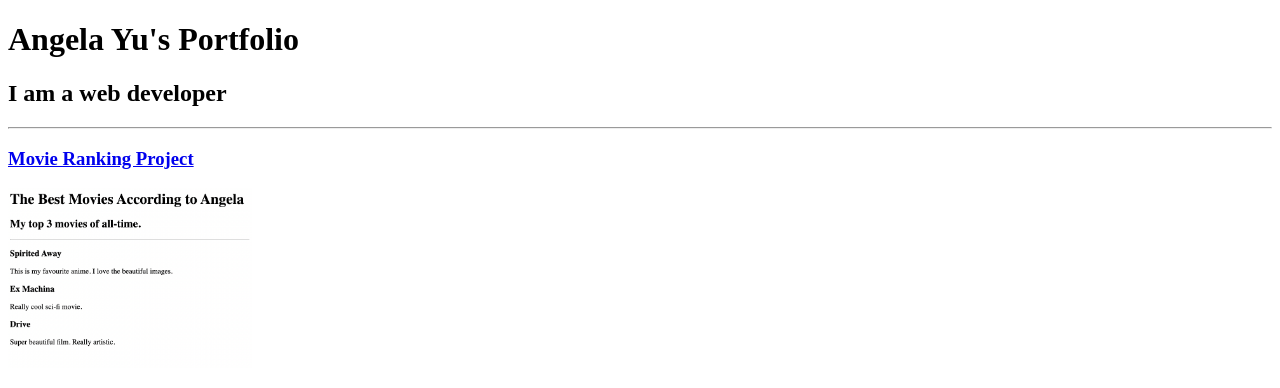
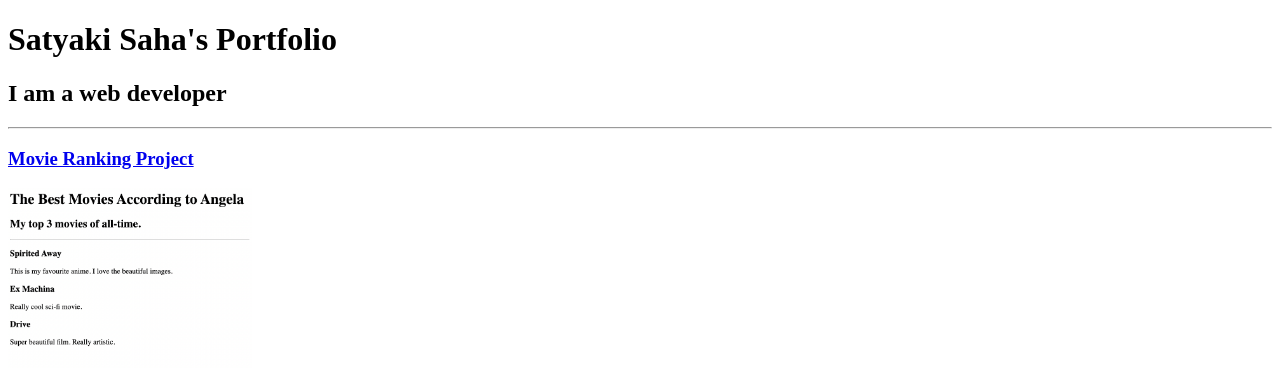
Before and after one commit to sahags/html-portfolio, a plain HTML site: page index.html in a window 1280 px wide. Shown: the top 388 px of the page. Drawn offline with Linux system fonts and the light colour scheme.

Commit message:
Update index.html

```diff
--- a/index.html
+++ b/index.html
@@ -2,11 +2,11 @@
 <html lang="en">
     <head>
         <meta charset="UTF-8">
-        <title>Angela's Portfolio</title>
+        <title>Satya's Portfolio</title>
     </head>
 
     <body>
-        <h1>Angela Yu's Portfolio</h1>
+        <h1>Satyaki Saha's Portfolio</h1>
         <h2>I am a web developer</h2>
         <hr />
 
```
